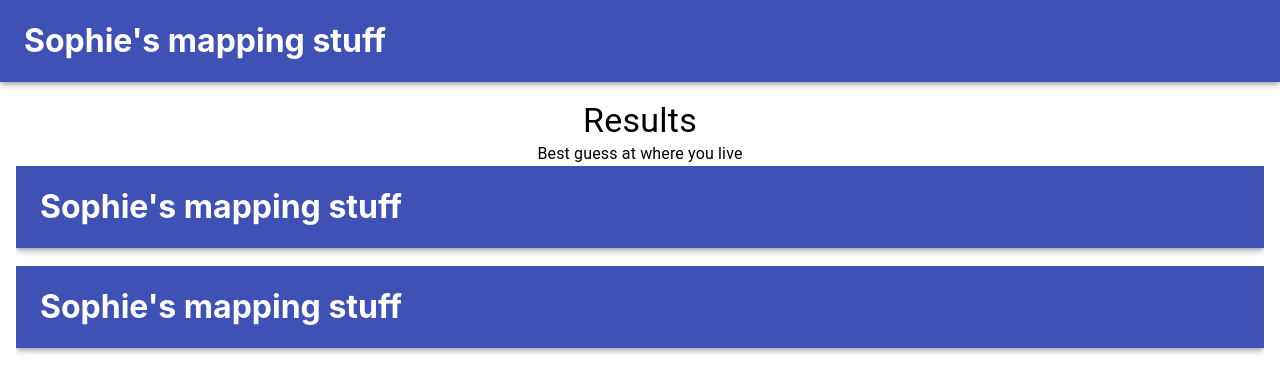
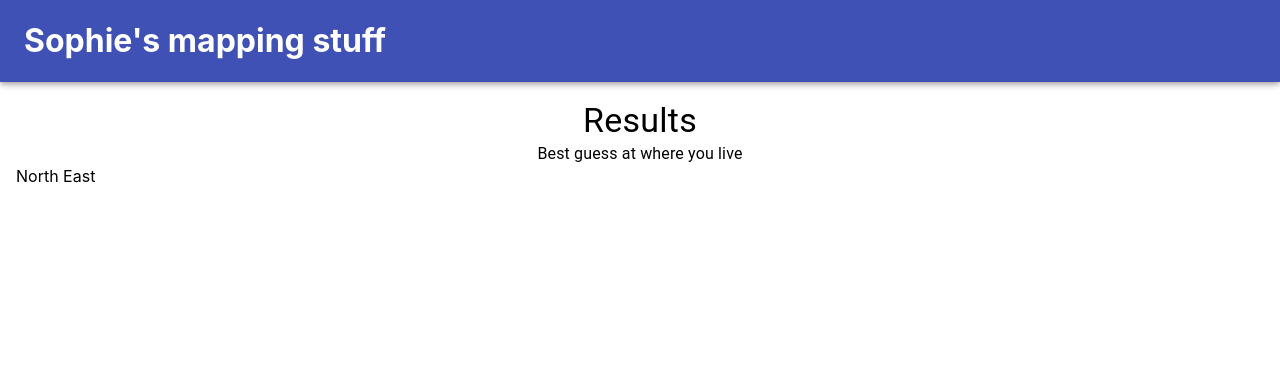
Before and after one commit to sophiemachin/mapping_frontend, a React (Create React App) app: page /#/results in a window 1280 px wide. Shown: the top 392 px of the page. Built offline with nearby package versions, Linux system fonts and the light colour scheme.

Commit message:
Results: calculate region

```diff
--- a/src/Questions.js
+++ b/src/Questions.js
@@ -1,29 +1,30 @@
 const questions = {
   1: {
     question: 'What does path rhyme with?',
-    options: ['hearth', 'hath'],
+    options: ['hearth', 'hath']
   },
   2: {
-    question: 'What does book rhyme with?',
-    options: ['luck', 'look', 'either'],
-  },
-  3: {
     question: 'What does scone rhyme with?',
     options: ['one', 'alone'],
+
   },
-  4: {
-    question: 'What does room rhyme with?',
-    options: ['zoom', 'rum'],
-  },
-  5: {
-    question: 'Do the words ion and iron sound alike?',
-    options: ['yes', 'no'],
-  }
+  // 3: {
+  //   question: 'What does book rhyme with?',
+  //   options: ['luck', 'look', 'either'],
+  // },
+  // 4: {
+  //   question: 'What does room rhyme with?',
+  //   options: ['zoom', 'rum'],
+  // },
+  // 5: {
+  //   question: 'Do the words ion and iron sound alike?',
+  //   options: ['yes', 'no'],
+  // }
 }
 
 export default questions
 
-const regions = {
+export const regions = {
   NE: 'North East',
   NW: 'North West',
   YH: 'Yorkshire and The Humber',
@@ -38,12 +39,13 @@ const regions = {
   W: 'Wales',
 }
 
-const regionList = [
+
+export const regionList = [
   'NE', 'NW', 'YH', 'EM', 'WM', 'E', 'L', 'SE', 'SW', 'NI', 'S', 'W'
 ]
 
-const weightings = {
-  'hearth' : {
+export const weightings = {
+  'hath' : {
     NE: 2,
     NW: 2,
     YH: 2,
@@ -57,7 +59,21 @@ const weightings = {
     S:  0,
     W:  0,
   },
-  'scone' : {
+  'hearth' : {
+    NE: 2 - 2,
+    NW: 2 - 2,
+    YH: 2 - 2,
+    EM: 2 - 2,
+    WM: 2 - 2,
+    E:  2 - 0,
+    L:  2 - 0,
+    SE: 2 - 0,
+    SW: 2 - 0,
+    NI: 2 - 2,
+    S:  2 - 0,
+    W:  2 - 0,
+  },
+  'one' : {
     NE: 2,
     NW: 2,
     YH: 0,
@@ -70,5 +86,19 @@ const weightings = {
     NI: 2,
     S:  2,
     W:  2,
+  },
+  'alone' : {
+    NE: 2 - 2,
+    NW: 2 - 2,
+    YH: 2 - 0,
+    EM: 2 - 0,
+    WM: 2 - 1,
+    E:  2 - 1,
+    L:  2 - 2,
+    SE: 2 - 1,
+    SW: 2 - 1,
+    NI: 2 - 2,
+    S:  2 - 2,
+    W:  2 - 2,
   }
 }
--- a/src/QuizQuestion.js
+++ b/src/QuizQuestion.js
@@ -52,7 +52,7 @@ export const QuizQuestion  = (props) => {
 
   const handleForwardNav = () => {
     const next = parseInt(id) + 1
-    if (next === 6) {
+    if (next === 3) {
       history.push(`/results`)
     } else {
       history.push(`/quiz/${parseInt(id) + 1}`)
--- a/src/Results.js
+++ b/src/Results.js
@@ -1,6 +1,7 @@
 import React from 'react'
 import { Typography as T } from '@material-ui/core'
 import { makeStyles } from '@material-ui/core/styles';
+import { regions, weightings } from './Questions'
 
 const useStyles = makeStyles(theme => ({
   root: {
@@ -9,23 +10,47 @@ const useStyles = makeStyles(theme => ({
 
 }))
 
-const Results = () => {
-    const classes = useStyles();
-    return <div className={classes.root}>
+const Results = (props) => {
+  const classes = useStyles();
+
+   let initState = {
+    NE: 0,
+    NW: 0,
+    YH: 0,
+    EM: 0,
+    WM: 0,
+    E:  0,
+    L:  0,
+    SE: 0,
+    SW: 0,
+    NI: 0,
+    S:  0,
+    W:  0,
+  }
+
+  for (let qId in props.values) {
+    let word = props.values[qId]
+    for (let region in weightings[word]){
+      let weighting = weightings[word][region]
+      initState[region] += weighting
+    }
+  }
+
+  var items = Object.keys(initState).map(function(key) {
+  return [key, initState[key]];
+  });
+
+  items.sort(function(first, second) {
+  return second[1] - first[1];
+  });
+
+
+  return <div className={classes.root}>
       <T variant='h4' align='center'>Results</T>
       <T variant='body1'  align='center'>Best guess at where you live</T>
 
-      <iframe
-        title="map"
-        id="theFrame"
-        src="http://127.0.0.1:5000"
-        frameBorder="0"
-        style={{
-          width: '100%',
-          height : '800px',
-        }}
-      >
-      </iframe>
+      {regions[items[0][0]]}
+
       </div>
 }
 
--- a/src/Routing.js
+++ b/src/Routing.js
@@ -52,7 +52,8 @@ export const Routing = (props) => <Router>
         <Route path="/quiz" exact component={QuizStart} />
         <Route path="/quiz/:id" exact render={(params) =>
             <QuizQuestion {...props} {...params} />} />
-        <Route path="/results" exact component={Results} />
+        <Route path="/results" exact render={(params) =>
+            <Results {...props} {...params} />} />
         <Route path="/explore" exact component={Explore} />
         <Route component={Notfound} />
       </Switch>
```
